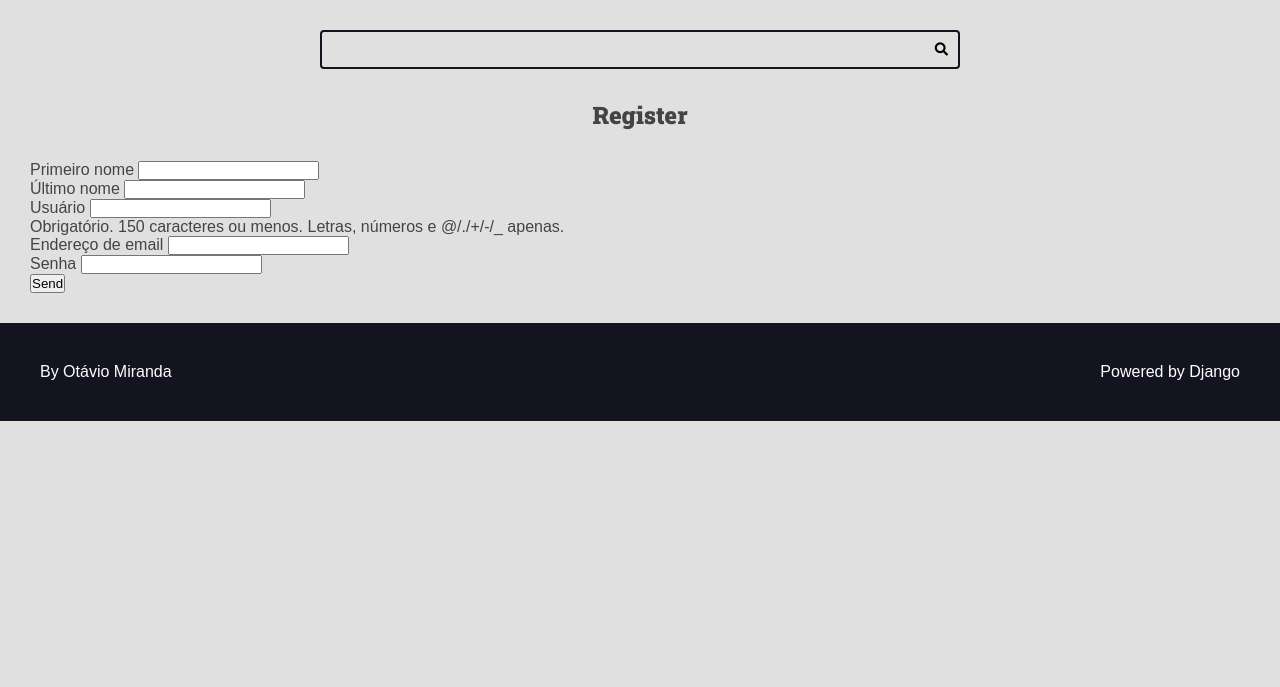
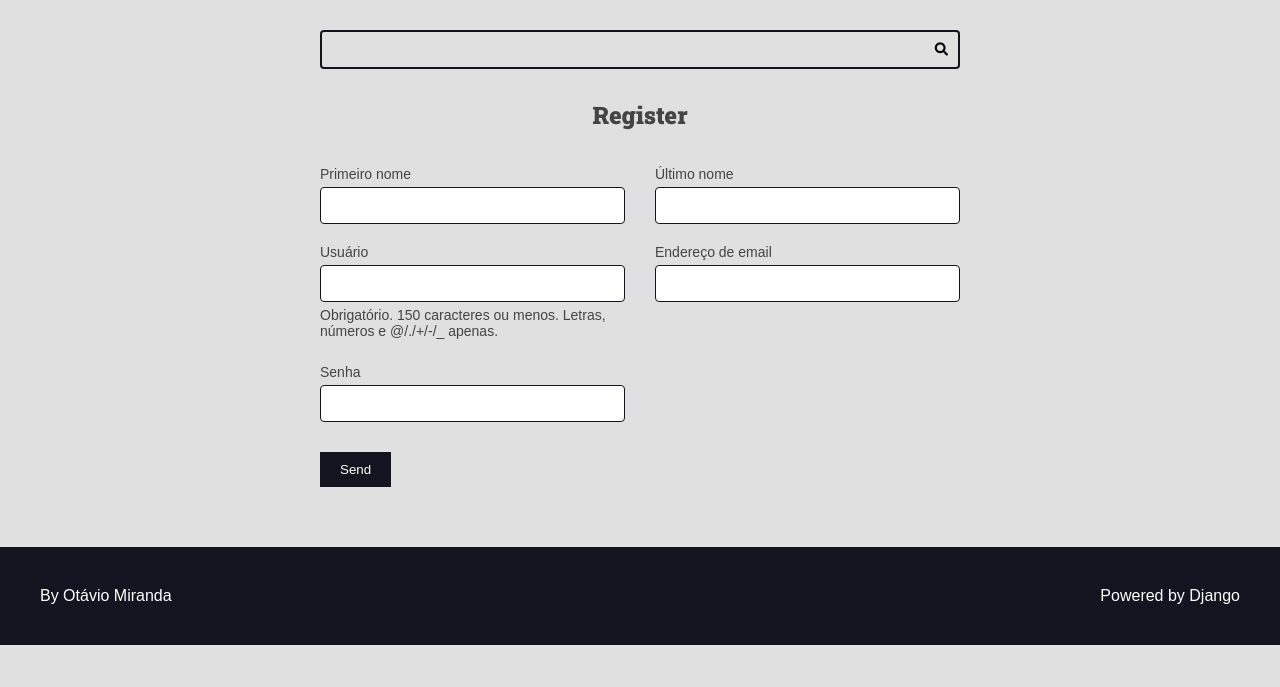
Before and after one commit to IgorDiasV/curso_django_projeto1, a Django app: page /authors/register/ in a window 1280 px wide. Shown: the part 113-800 px from the top of the page. Run offline with Django 4.2, Linux system fonts and the light colour scheme.

Commit message:
style: added style to form

```diff
--- a/authors/templates/authors/pages/register_view.html
+++ b/authors/templates/authors/pages/register_view.html
@@ -26,8 +26,10 @@
         {% endfor %}
       </div>
 
-      <div class="form-group">
-        <button type="submit">Send</button>
+      <div class="form-content form-content-grid">
+        <div class="form-group">
+          <button type="submit">Send</button>
+        </div>
       </div>
     </form>
   </div>
--- a/authors/urls.py
+++ b/authors/urls.py
@@ -1,5 +1,7 @@
 from django.urls import path
 from . import views
+
+app_name = 'authors'
 urlpatterns = [
 
     path('register/', views.register_view, name='register'),
--- a/recipes/static/recipes/css/styles.css
+++ b/recipes/static/recipes/css/styles.css
@@ -309,6 +309,46 @@ h6 {
   background: var(--color-primary-dark);
 }
 
+/* Forms */
+.form-content {
+  max-width: 64rem;
+  margin: 0 auto;
+  margin-bottom: var(--spacing-gutter-medium);
+}
+
+.form-content label,
+.form-content .help-text,
+.errorlist {
+  display: block;
+  margin: 0.5rem 0;
+  font-size: 1.4rem;
+  list-style-type: none;
+}
+
+.errorlist {
+  color: var(--color-error-dark);
+}
+
+.form-content input {
+  width: 100%;
+  padding: 1rem;
+  border-radius: 0.4rem;
+  border: 1px solid var(--color-primary-dark);
+}
+
+.form-content-grid {
+  display: grid;
+  grid-template-columns: repeat(auto-fit, minmax(30rem, 1fr));
+  gap: calc(var(--spacing-gutter-medium) / 2) var(--spacing-gutter-medium);
+}
+
+.form-content button {
+  padding: 1rem 2rem;
+  border: none;
+  background: var(--color-primary-dark);
+  color: var(--color-white);
+}
+
 /* Messages */
 .message {
   padding: 1rem;
@@ -375,7 +415,8 @@ h6 {
 }
 
 @media (max-width: 600px) {
-  .main-content-list {
+  .main-content-list,
+  .form-content-grid {
     grid-template-columns: repeat(auto-fit, minmax(100%, 1fr));
   }
 }
```
